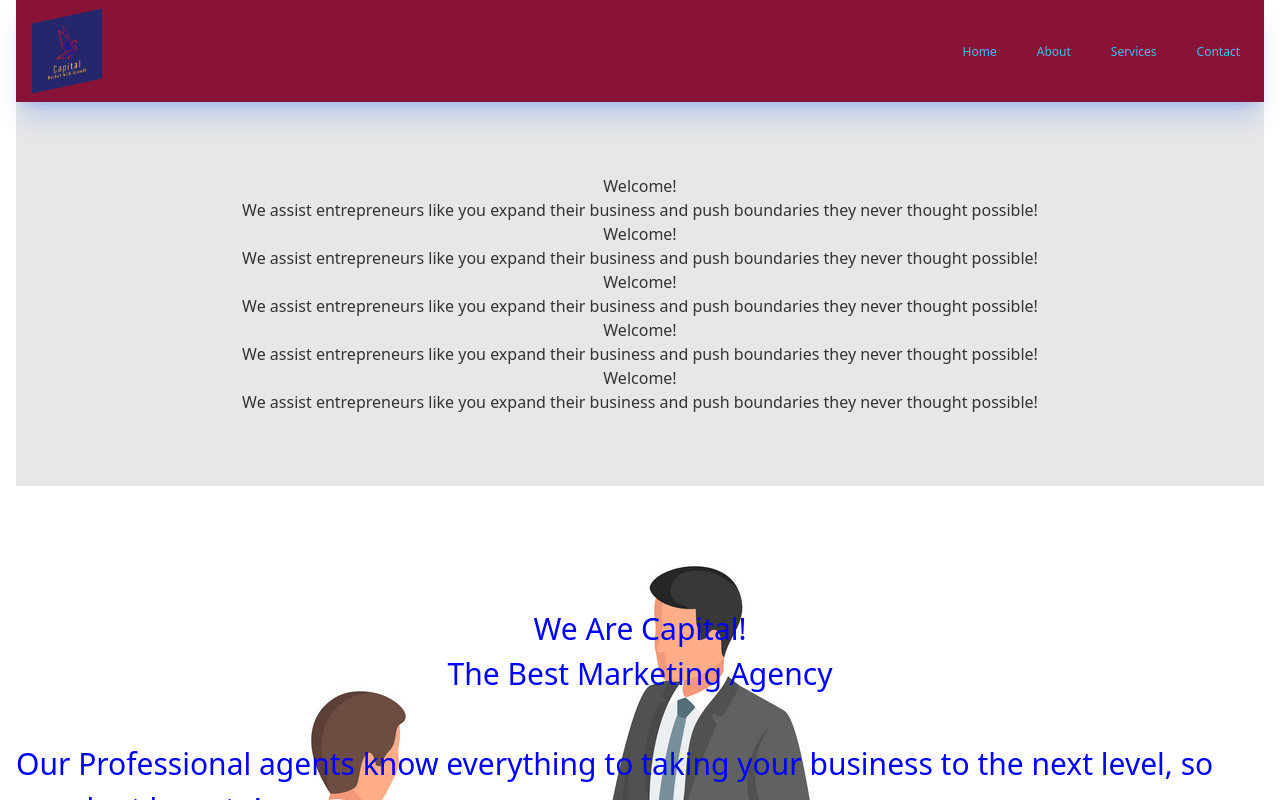
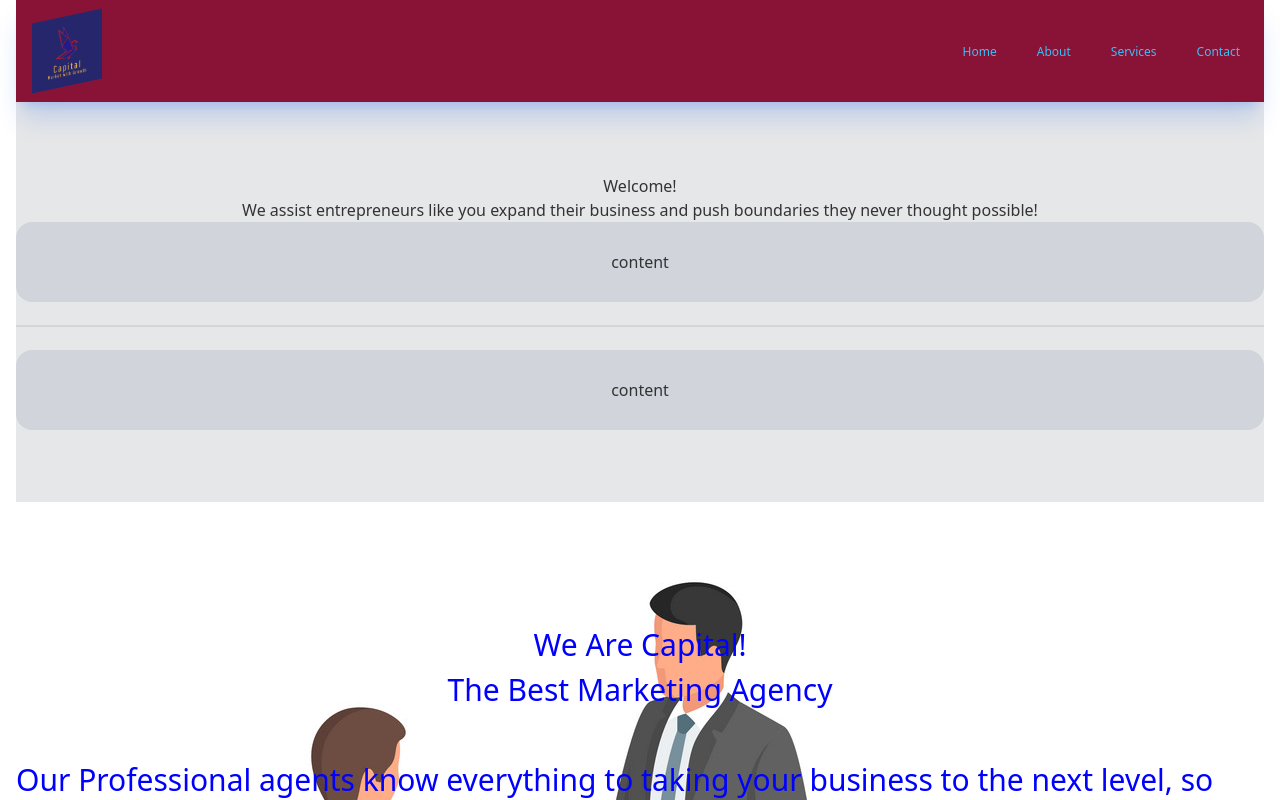
Before and after one commit to 4lexjandro/agency, a React (Create React App) app: page / in a window 1280 px wide. Shown: the top 800 px of the page. Built offline with nearby package versions, Linux system fonts and the light colour scheme.

Commit message:
need to discover more templates and ui kits for tailwind

```diff
--- a/src/routes/Home.jsx
+++ b/src/routes/Home.jsx
@@ -16,11 +16,19 @@ const Home = () => {
     <HomeSection id="home">
         <h1>Welcome!</h1>
         <p>We assist entrepreneurs like you expand their business and push boundaries they never thought possible!</p>
-        <h1>Welcome!</h1>
-        <p>We assist entrepreneurs like you expand their business and push boundaries they never thought possible!</p><h1>Welcome!</h1>
-        <p>We assist entrepreneurs like you expand their business and push boundaries they never thought possible!</p><h1>Welcome!</h1>
-        <p>We assist entrepreneurs like you expand their business and push boundaries they never thought possible!</p><h1>Welcome!</h1>
-        <p>We assist entrepreneurs like you expand their business and push boundaries they never thought possible!</p>
+        <div class="flex flex-col w-full">
+  <div class="grid h-20 card bg-base-300 rounded-box place-items-center">content</div>
+  <div class="divider"></div>
+  <div class="grid h-20 card bg-base-300 rounded-box place-items-center">content</div>
+</div>
+
+
+
+
+
+
+
+
     </HomeSection>
   )
 }
```
